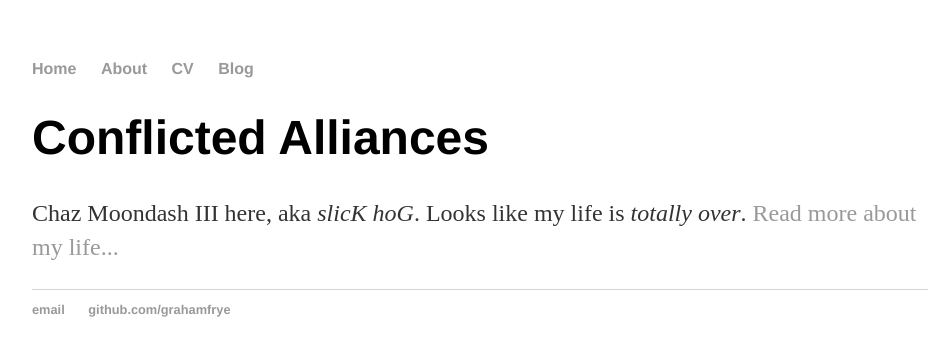
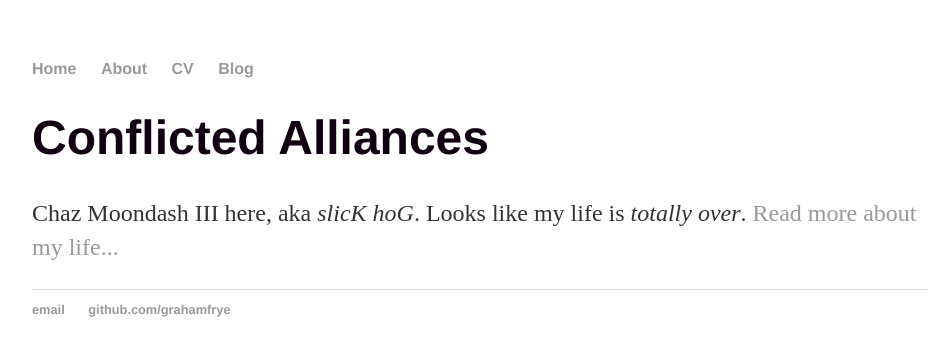
Before and after one commit to GrahamFrye/Conflicted-Alliances, a Jekyll site: the page built from index.html, in a window 1280 px wide. Shown: the top 356 px of the page, without its empty margins (160-1107 px from the left). Built offline with Jekyll 4.4.1, drawn with Linux system fonts in a browser that asks for light colours.

Commit message:
Update main.css

```diff
--- a/css/main.css
+++ b/css/main.css
@@ -1,6 +1,7 @@
 body {
     margin: 60px auto;
     width: 70%;
+    color: #101
 }
 nav ul, footer ul {
     font-family:'Helvetica', 'Arial', 'Sans-Serif';
```
